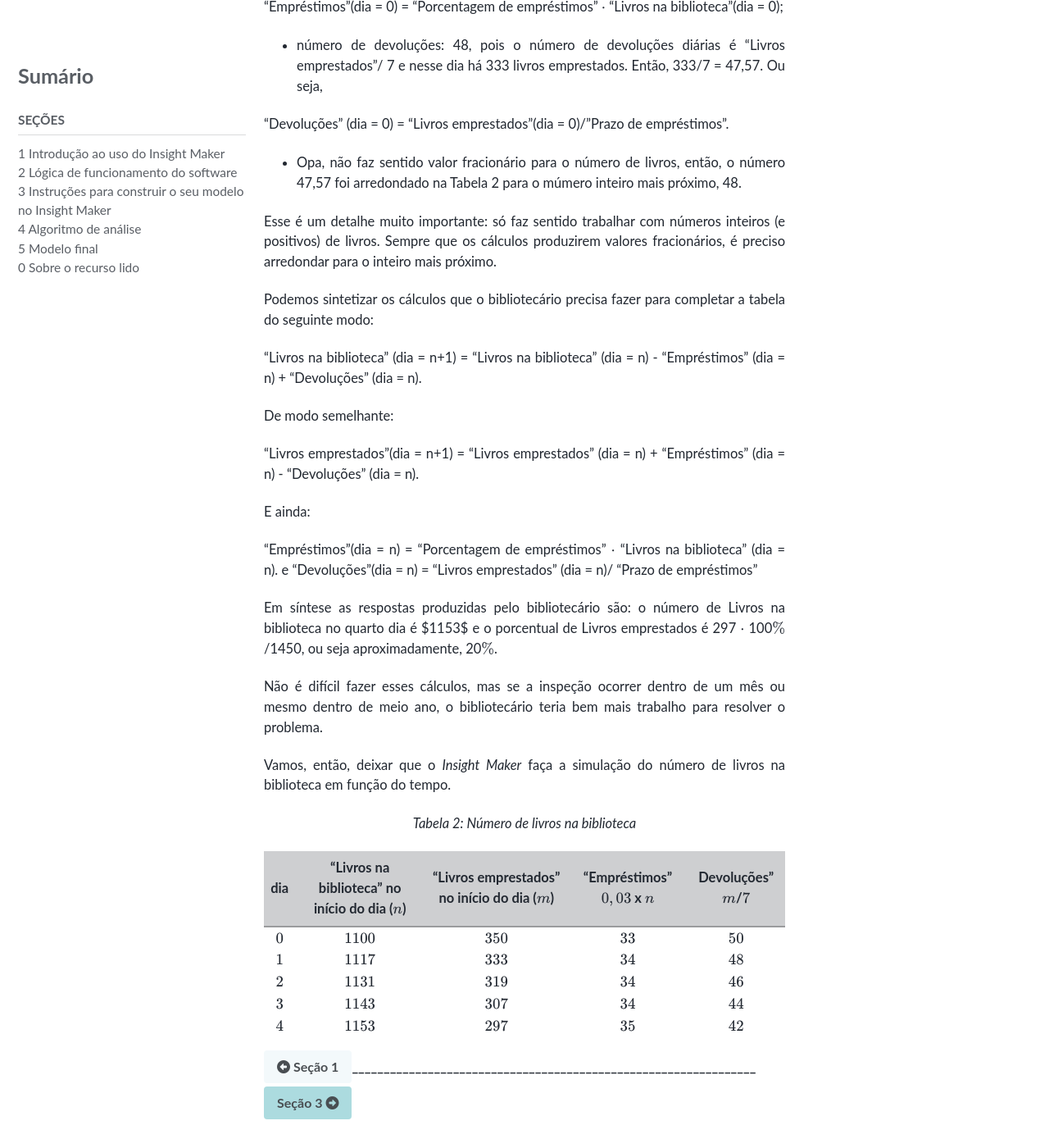
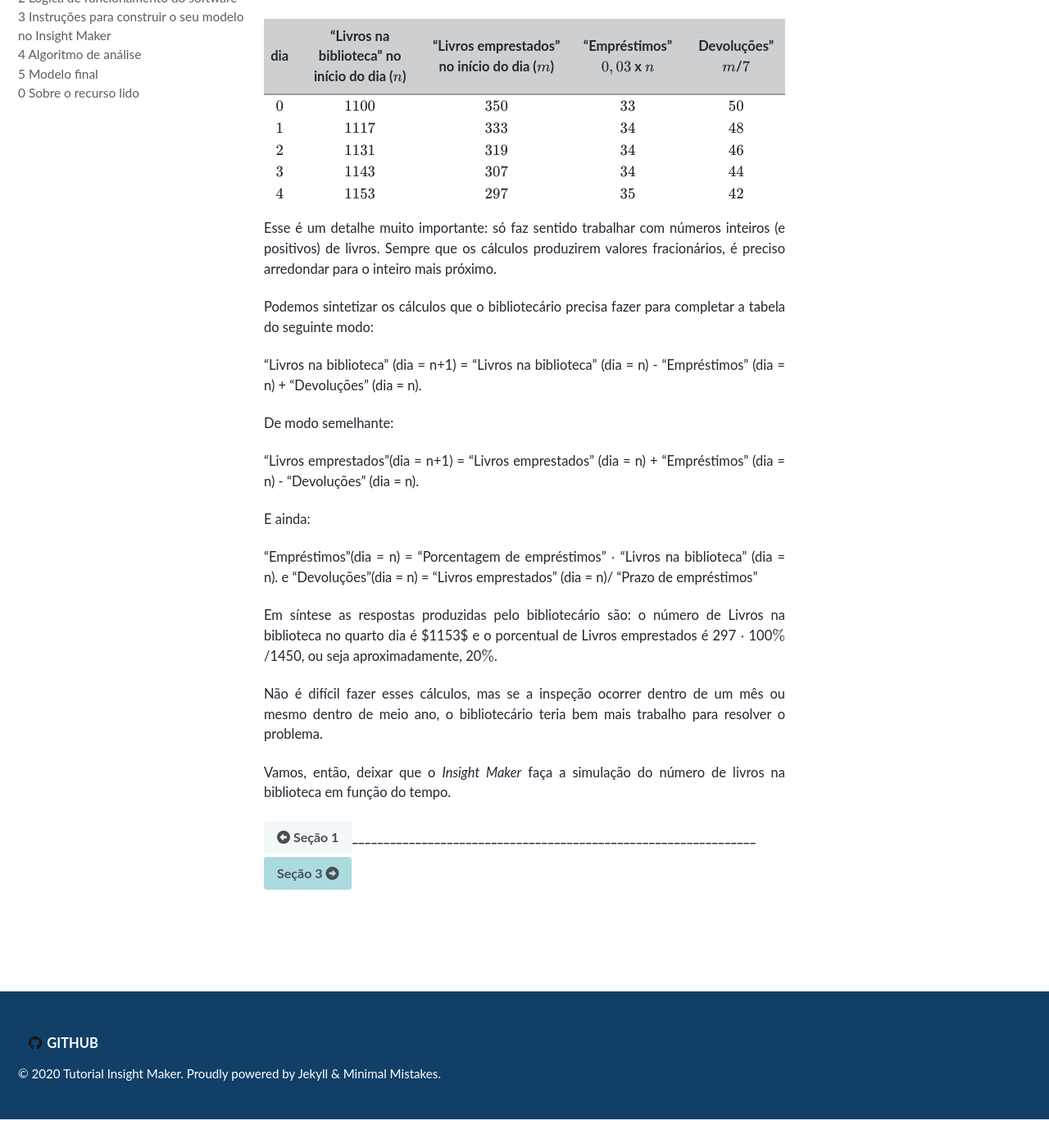
Before and after one commit to milenalauschner/MM, a Jekyll site: the page built from _pages/funcionamento.md, in a window 1280 px wide and 1400 px high, scrolled down 4793 px. Shown: the whole window at 82% size. Built offline with Jekyll 4.4.1, drawn with Linux system fonts in a browser that asks for light colours; cached includes are drawn as plain includes; nearby versions of some CDN libraries; some web fonts are replaced; formulas are drawn with MathJax 3; after the commit the page ends 6158 px from its top, so only the background shows below that; some of the changed lines change nothing that is shown; some of the changed text lies outside the part shown.

Commit message:
Update funcionamento.md

```diff
--- a/_pages/funcionamento.md
+++ b/_pages/funcionamento.md
@@ -53,10 +53,10 @@
  Olhando para o diagrama _stock-flow_ da biblioteca com suas variáveis adicionadas (Figura 2), notamos que estão faltando componentes nesse modelo para ser uma representação mais realista de uma biblioteca em funcionamento. Os empréstimos geram acumulação de livros emprestados, por isso devemos criar um novo estoque (de livros emprestados). O fluxo de devoluções diminui o número de livros emprestados ao passo que o fluxo de empréstimos aumenta. Isso significa que o  sentido dos fluxos para esse novo estoque será o oposto dos fluxos do estoque de livros na biblioteca.  A Figura 3 mostra o modelo final construído para a biblioteca neste exemplo.
 {: .text-justify}
 
-<p style="text-align: center;"> <iframe width="650" height="500" src="//InsightMaker.com/insight/198148/embed?topBar=1&sideBar=1&zoom=1" title="Embedded Insight"></iframe></p>
-
+ ![Figura 3: Modelo da biblioteca.]({{ site.url }}{{ site.baseurl
+}}/assets/images/BIBLIOTECA3.png){: .align-center}
 {: .image-caption}
-*Figura 3: Modelo da biblioteca. Disponível em https://insightmaker.com/insight/198148/Biblioteca*
+*Figura 3: Modelo da biblioteca.*
  {: .text-center}
 
 Esse modelo tem limitações decorrentes das seguintes idealizações assumidas:
@@ -124,6 +124,19 @@
 * Opa, não faz sentido valor fracionário para o número de livros, então, o número 47,57 foi arredondado na Tabela 2 para o múmero inteiro mais próximo, 48.
 {: .text-justify}
 
+*Tabela 2: Número de livros na biblioteca*
+{: .text-center}
+
+| dia| "Livros na biblioteca" no início do dia ($$n$$)| "Livros emprestados" no início do dia ($$m$$)|"Empréstimos" $$0,03$$ x $$n$$|Devoluções" $$m$$/$$7$$|
+|:----:  |           :----:             |           :----:           |     :----:     |     :----:       |
+| $$0$$  |         $$1100$$             |           $$350$$          |     $$33$$     |     $$50$$       |
+| $$1$$  |         $$1117$$             |           $$333$$          |     $$34$$     |     $$48$$       |
+| $$2$$  |         $$1131$$             |           $$319$$          |     $$34$$     |     $$46$$       |
+| $$3$$  |         $$1143$$             |           $$307$$          |     $$34$$     |     $$44$$       |
+| $$4$$  |         $$1153$$             |           $$297$$          |     $$35$$     |     $$42$$       |
+
+
+
 Esse é um detalhe muito importante: só faz sentido trabalhar com números inteiros (e positivos) de livros. Sempre que os cálculos produzirem valores fracionários, é preciso arredondar para o inteiro mais próximo.
 {: .text-justify}
 
@@ -154,18 +167,6 @@
 Vamos, então, deixar que o _Insight Maker_ faça a simulação do número de livros na biblioteca em função do tempo.
 {: .text-justify}
 
-*Tabela 2: Número de livros na biblioteca*
-{: .text-center}
-
-| dia| "Livros na biblioteca" no início do dia ($$n$$)| "Livros emprestados" no início do dia ($$m$$)|"Empréstimos" $$0,03$$ x $$n$$|Devoluções" $$m$$/$$7$$|
-|:----:  |           :----:             |           :----:           |     :----:     |     :----:       |
-| $$0$$  |         $$1100$$             |           $$350$$          |     $$33$$     |     $$50$$       |
-| $$1$$  |         $$1117$$             |           $$333$$          |     $$34$$     |     $$48$$       |
-| $$2$$  |         $$1131$$             |           $$319$$          |     $$34$$     |     $$46$$       |
-| $$3$$  |         $$1143$$             |           $$307$$          |     $$34$$     |     $$44$$       |
-| $$4$$  |         $$1153$$             |           $$297$$          |     $$35$$     |     $$42$$       |
-
-
 
 
 [<i class="fas fa-arrow-alt-circle-left"></i> Seção 1](https://milenalauschner.github.io/MM/seção1/){:
```
